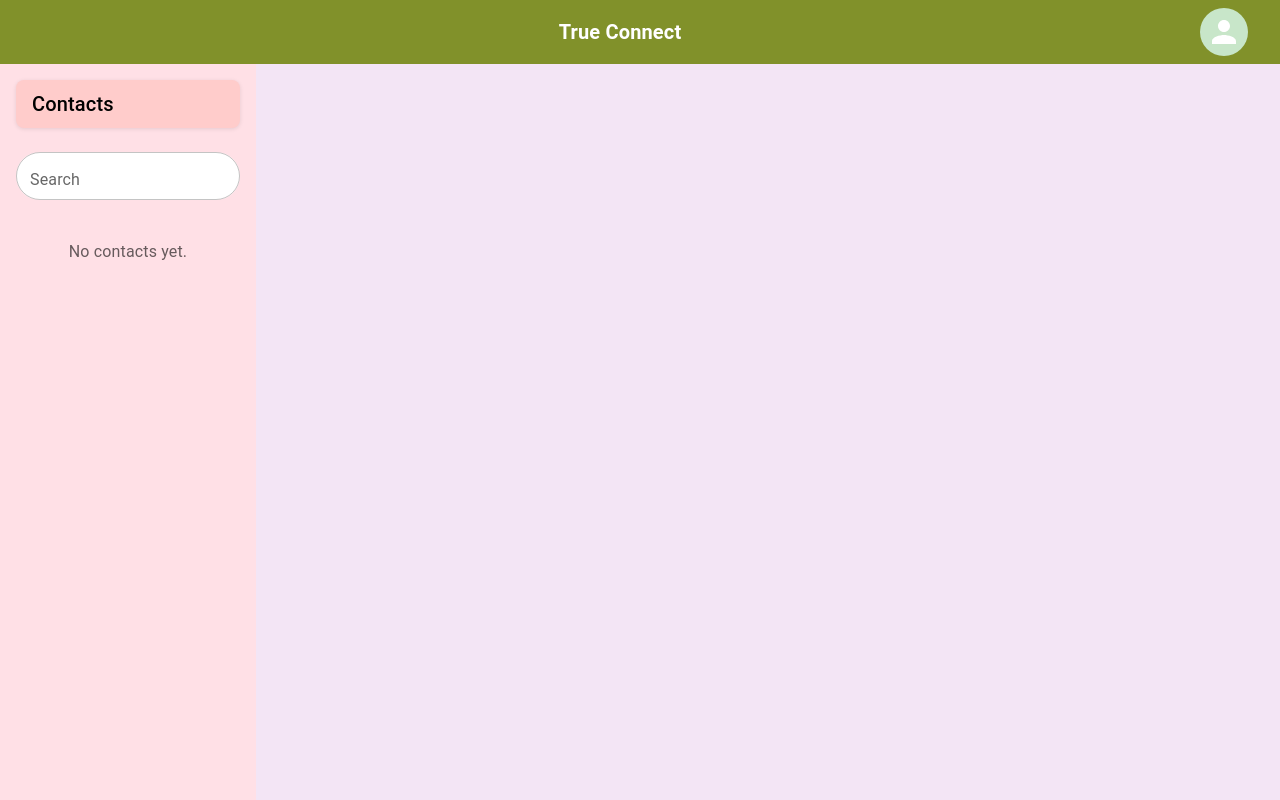
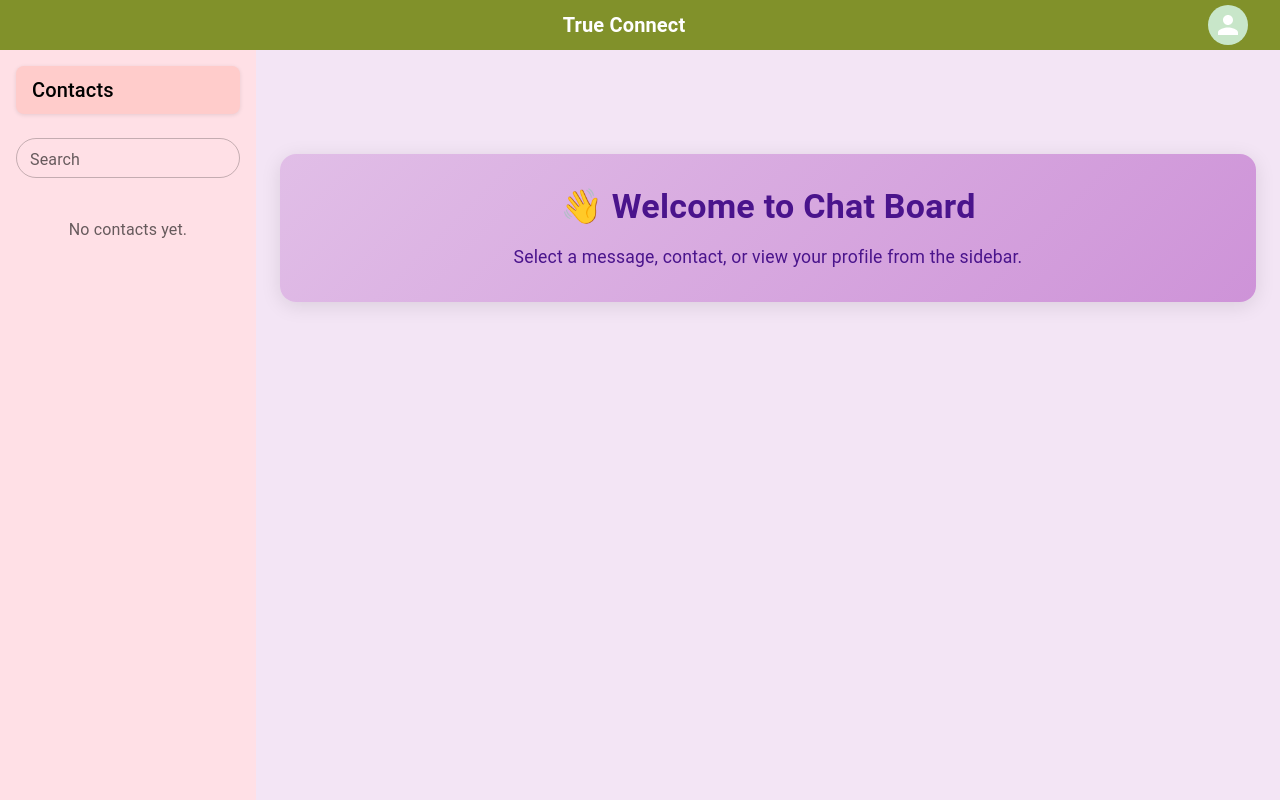
Before and after one commit to ratnakargiri973/Chat-App, a React (Vite) app in the folder Client/chat-app-frontend/: page /home in a window 1280 px wide. Built offline with nearby package versions, Linux system fonts and the light colour scheme; no server answers; some icons are missing.

Commit message:
Fixing layout of home's child

```diff
--- a/Client/chat-app-frontend/src/components/Avatar.jsx
+++ b/Client/chat-app-frontend/src/components/Avatar.jsx
@@ -73,8 +73,8 @@ function Avatar() {
           alt={name}
           src={profilePic}
           sx={{
-            width: 48,
-            height: 48,
+            width: 40,
+            height: 40,
             transition: 'transform 0.2s',
             '&:hover': { transform: 'scale(1.1)' },
           }}
@@ -84,8 +84,8 @@ function Avatar() {
         <MuiAvatar
           sx={{
             bgcolor: bgColor,
-            width: 48,
-            height: 48,
+            width: 40,
+            height: 40,
             fontWeight: 'bold',
             transition: 'transform 0.2s',
             '&:hover': { transform: 'scale(1.1)' },
--- a/Client/chat-app-frontend/src/components/Divider.jsx
+++ b/Client/chat-app-frontend/src/components/Divider.jsx
@@ -1,10 +1,16 @@
 import React from 'react';
-import { Box, IconButton, Tooltip } from '@mui/material';
+import { Box, IconButton, Link, Tooltip } from '@mui/material';
 import MessageIcon from '@mui/icons-material/Message';
 import ContactsIcon from '@mui/icons-material/Contacts';
 import AccountBoxIcon from '@mui/icons-material/AccountBox';
+import { useDispatch, useSelector } from 'react-redux';
+import { setProfile } from '../redux/slice/profileSlice';
+// import { useNavigate } from 'react-router-dom';
+
 
 function Divider() {
+  const dispatch = useDispatch();
+  const isProfileOpen = useSelector((state) => state.profile.isProfileOpen);
   return (
     <Box
       sx={{
@@ -20,17 +26,19 @@ function Divider() {
       }}
     >
       <Tooltip title="Messages" placement="right">
-        <IconButton>
+        <IconButton component={Link} to="/home">
           <MessageIcon />
         </IconButton>
       </Tooltip>
+
       <Tooltip title="Contacts" placement="right">
-        <IconButton>
+        <IconButton component={Link} to="/home/contacts">
           <ContactsIcon />
         </IconButton>
       </Tooltip>
+
       <Tooltip title="Profile" placement="right">
-        <IconButton>
+        <IconButton onClick={() => dispatch(setProfile(!isProfileOpen))}>
           <AccountBoxIcon />
         </IconButton>
       </Tooltip>
--- a/Client/chat-app-frontend/src/components/ProfileHeader.jsx
+++ b/Client/chat-app-frontend/src/components/ProfileHeader.jsx
@@ -14,7 +14,7 @@ function ProfileHeader() {
     <Box
       sx={{
         width: '100%',
-        height: '64px',
+        height: '50px',
         px: 3,
         bgcolor: '#81912a',
         display: 'flex',
--- /dev/null
+++ b/Client/chat-app-frontend/src/pages/Contacts.jsx
@@ -0,0 +1,11 @@
+import React from 'react'
+
+function Contacts() {
+  return (
+    <div>
+
+    </div>
+  )
+}
+
+export default Contacts
--- a/Client/chat-app-frontend/src/pages/Home.jsx
+++ b/Client/chat-app-frontend/src/pages/Home.jsx
@@ -1,6 +1,6 @@
-import React from 'react';
-import { Outlet } from 'react-router-dom';
-import { Box } from '@mui/material';
+import React, { useEffect } from 'react';
+import { Outlet, useLocation, useNavigate } from 'react-router-dom';
+import { Box, Typography, Paper } from '@mui/material';
 import Sidebar from './Sidebar';
 import ProfileHeader from '../components/ProfileHeader';
 import { useSelector } from 'react-redux';
@@ -8,6 +8,18 @@ import Divider from '../components/Divider';
 
 function Home() {
   const isDividerOpen = useSelector((state) => state.divider.isDividerOpen);
+  const isProfileOpen = useSelector((state) => state.profile.isProfileOpen);
+  const navigate = useNavigate();
+  const location = useLocation();
+
+  useEffect(() => {
+    if (isProfileOpen) {
+      navigate('/home/profile');
+    } else {
+      navigate('/home');
+    }
+  }, [isProfileOpen, navigate]);
+
 
   return (
     <Box
@@ -26,8 +38,8 @@ function Home() {
       <Box
         sx={{
           display: 'flex',
-          mt: '64px', // height of fixed header
-          height: 'calc(100vh - 64px)',
+          mt: '50px', // height of fixed header
+          height: 'calc(100vh - 50px)',
         }}
       >
         {/* Divider */}
@@ -64,6 +76,7 @@ function Home() {
         </Box>
 
         {/* Main Content */}
+
         <Box
           sx={{
             display: {
@@ -72,14 +85,38 @@ function Home() {
               md: 'none',
               lg: 'block',
             },
-            width: isDividerOpen ? 'calc(80% - 60px)' : '80%',
+            width: isDividerOpen ? 'calc(82% - 60px)' : '80%',
             bgcolor: '#f3e5f5',
             p: 3,
             overflowY: 'auto',
           }}
         >
-          <Outlet />
+          {location.pathname === '/home' ? (
+            <Paper
+              elevation={3}
+              sx={{
+                p: 4,
+                textAlign: 'center',
+                borderRadius: 4,
+                background: 'linear-gradient(135deg, #e1bee7, #ce93d8)',
+                color: '#4a148c',
+                boxShadow: '0 4px 20px rgba(0, 0, 0, 0.1)',
+                mt: 10,
+              }}
+            >
+              <Typography variant="h4" sx={{ fontWeight: 'bold', mb: 2 }}>
+                👋 Welcome to Chat Board
+              </Typography>
+              <Typography variant="body1" sx={{ fontSize: '1.1rem' }}>
+                Select a message, contact, or view your profile from the sidebar.
+              </Typography>
+            </Paper>
+          ) : (
+            <Outlet />
+          )}
         </Box>
+
+
       </Box>
     </Box>
   );
--- /dev/null
+++ b/Client/chat-app-frontend/src/pages/Messages.jsx
@@ -0,0 +1,11 @@
+import React from 'react'
+
+function Messages() {
+  return (
+    <div>
+
+    </div>
+  )
+}
+
+export default Messages
--- /dev/null
+++ b/Client/chat-app-frontend/src/pages/Profile.jsx
@@ -0,0 +1,13 @@
+import React from 'react'
+
+
+function Profile() {
+
+  return (
+    <div>
+      <h1>My Profile</h1>
+    </div>
+  )
+}
+
+export default Profile
--- a/Client/chat-app-frontend/src/pages/Sidebar.jsx
+++ b/Client/chat-app-frontend/src/pages/Sidebar.jsx
@@ -50,19 +50,31 @@ function Sidebar() {
 
       {/* Search Bar */}
       <TextField
+        fullWidth
         label="Search"
+        id="fullWidth"
         variant="outlined"
-        value={searchVal}
-        onChange={(e) => setSearchVal(e.target.value)}
-        fullWidth
         sx={{
           '& .MuiOutlinedInput-root': {
-            borderRadius: '50px',
-            height: 48,
-            backgroundColor: '#fff',
+            height: '40px',
+            borderRadius: '20px',
+            paddingTop: '0px',
+          },
+          '& .MuiOutlinedInput-input': {
+            padding: '10px 14px',
+            height: '100%',
+            boxSizing: 'border-box',
+          },
+          '& .MuiInputLabel-root': {
+            top: '-6px',
+          },
+          '& .MuiInputLabel-shrink': {
+            transform: 'translate(14px, -9px) scale(0.75)',
           },
         }}
       />
+
+
 
       {/* Placeholder for contacts or items */}
       <Box
--- /dev/null
+++ b/Client/chat-app-frontend/src/redux/slice/profileSlice.js
@@ -0,0 +1,16 @@
+import { createSlice } from "@reduxjs/toolkit";
+
+export const profileSlice = createSlice({
+    name: "profile",
+    initialState:{
+        isProfileOpen: false
+    },
+    reducers:{
+       setProfile: (state, action) => {
+        state.isProfileOpen= action.payload;
+       }
+    }
+});
+
+export const {setProfile } = profileSlice.actions;
+export default profileSlice.reducer;
--- a/Client/chat-app-frontend/src/redux/store/store.js
+++ b/Client/chat-app-frontend/src/redux/store/store.js
@@ -1,11 +1,13 @@
 import { configureStore } from '@reduxjs/toolkit'
 import userReducer from '../slice/userSlice'
 import dividerReducer from '../slice/dividerSlice'
+import profileReducer from '../slice/profileSlice'
 
 
 export const store = configureStore({
   reducer: {
     user: userReducer,
-    divider: dividerReducer
+    divider: dividerReducer,
+    profile: profileReducer,
   },
 })
```
Also changed, not shown: Client/chat-app-frontend/src/routes/route.jsx (+15 -5 lines).
